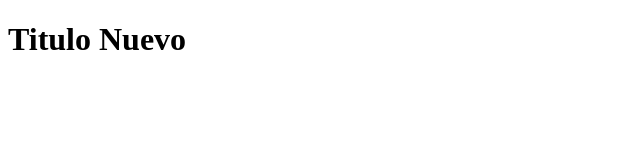
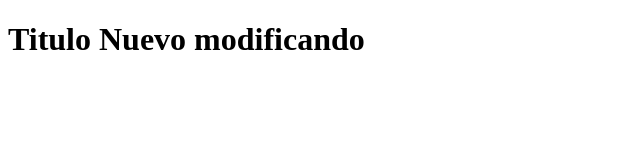
Before and after one commit to Mk-Polo/hello-world-git, a plain HTML site: page index.html in a window 1280 px wide. Shown: the whole page, without its empty margins (0-640 px from the left). Drawn offline with Linux system fonts and the light colour scheme.

Commit message:
se modificó el título del index

```diff
--- a/index.html
+++ b/index.html
@@ -6,6 +6,6 @@
     <title>Document</title>
 </head>
 <body>
-    <h1>Titulo Nuevo</h1>
+    <h1>Titulo Nuevo modificando</h1>
 </body>
 </html>
```
